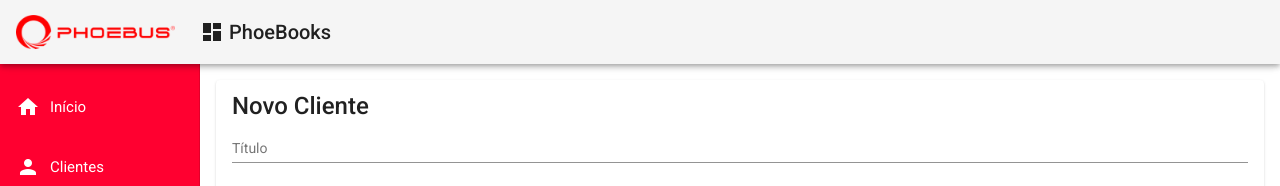
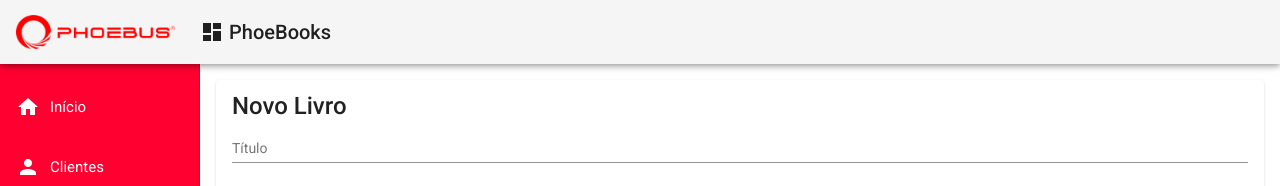
Before and after one commit to ayty-org/bookstore-front, an Angular app: page /books/create in a window 1280 px wide. Shown: the top 186 px of the page. Built offline with nearby package versions, Linux system fonts and the light colour scheme.

Commit message:
changing name of label on book-create html

```diff
--- a/src/app/components/books/book-create/book-create.component.html
+++ b/src/app/components/books/book-create/book-create.component.html
@@ -1,6 +1,6 @@
 
 <mat-card class="container">
-    <mat-card-title>Novo Cliente</mat-card-title>
+    <mat-card-title>Novo Livro</mat-card-title>
     <form>
         <mat-form-field>
             <input matInput placeholder="Título"
--- a/src/app/components/books/book-create/book-create.component.ts
+++ b/src/app/components/books/book-create/book-create.component.ts
@@ -33,7 +33,6 @@
         this.book.categories.push(Number((input as HTMLInputElement).value));
       }
     })
-
     this.bookService.createBook(this.book).subscribe(()=>{
       this.bookService.showMessage('Book salvo com sucesso!');
     });
```
